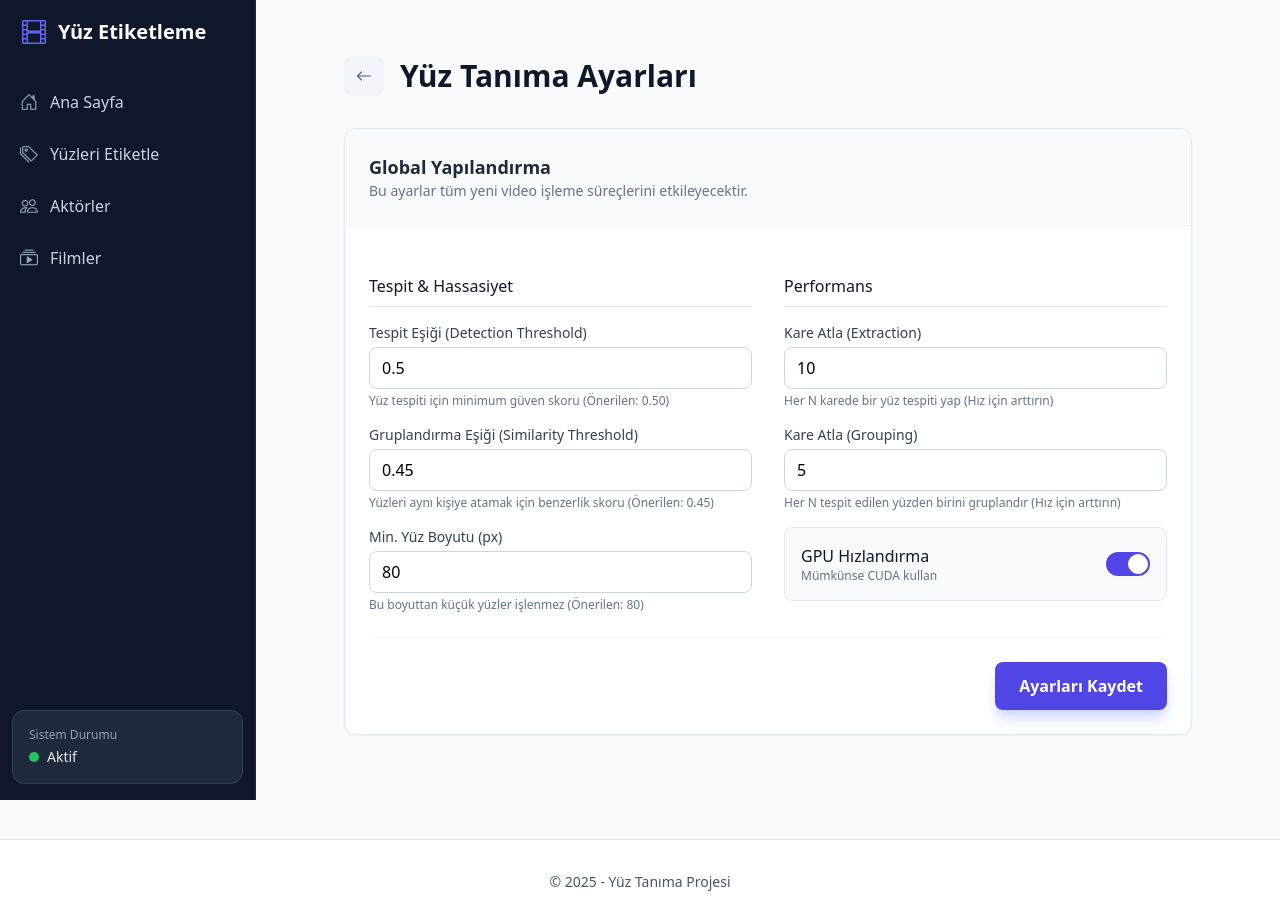
After one commit to ysfdursun/video_face_embedding_ui, a Django app: page /settings/ in a window 1280 px wide. The commit adds this page. Run offline with Django 5.2, Linux system fonts and the light colour scheme; data comes from the database, SQL or seed files in the repository.

Commit message:
update system, integreate new models for statistical analysis

```diff
--- a/core/admin.py
+++ b/core/admin.py
@@ -1,10 +1,11 @@
 from django.contrib import admin
-from .models import Actor, Movie, MovieCast
+from .models import Actor, Movie, MovieCast,FaceRecognitionSettings,FaceGroup
 
 
 
 admin.site.register(Actor)
 admin.site.register(Movie)
 admin.site.register(MovieCast)
-
+admin.site.register(FaceRecognitionSettings)
+admin.site.register(FaceGroup)
 # Register your models here.
--- a/core/apps.py
+++ b/core/apps.py
@@ -1,5 +1,4 @@
 from django.apps import AppConfig
-
 
 class CoreConfig(AppConfig):
     default_auto_field = 'django.db.models.BigAutoField'
--- a/core/models.py
+++ b/core/models.py
@@ -29,5 +29,74 @@ class MovieCast(models.Model):
         unique_together = ('movie', 'actor')
         ordering = ['movie', 'actor']
 
+
     def __str__(self):
         return f"{self.movie.title} - {self.actor.name}"
+
+
+class FaceRecognitionSettings(models.Model):
+    """
+    Global settings for face recognition pipeline.
+    Singleton pattern implementation.
+    """
+    detection_threshold = models.FloatField(default=0.5, help_text="Minimum confidence for detecting a face (0.0 - 1.0)")
+    grouping_threshold = models.FloatField(default=0.45, help_text="Minimum similarity to group faces together (0.0 - 1.0)")
+    min_face_size = models.IntegerField(default=80, help_text="Minimum face height/width in pixels")
+    frame_skip_extract = models.IntegerField(default=10, help_text="Process every Nth frame for extraction")
+    frame_skip_group = models.IntegerField(default=5, help_text="Process every Nth extracted face for grouping")
+    gpu_enabled = models.BooleanField(default=True, help_text="Attempt to use GPU if available")
+
+    def save(self, *args, **kwargs):
+        if not self.pk and FaceRecognitionSettings.objects.exists():
+            # If you're trying to save a new instance, but one exists, update the existing one
+            return
+        return super(FaceRecognitionSettings, self).save(*args, **kwargs)
+
+    @classmethod
+    def get_settings(cls):
+        obj, created = cls.objects.get_or_create(pk=1)
+        return obj
+
+    def __str__(self):
+        return "Face Recognition Global Settings"
+
+
+class FaceGroup(models.Model):
+    """
+    Metadata for a face group on the filesystem.
+    This effectively extends the 'folder' concept with rich data.
+    """
+    RISK_LEVEL_CHOICES = [
+        ('LOW', 'Low Risk (High Confidence)'),
+        ('MEDIUM', 'Medium Risk'),
+        ('HIGH', 'High Risk (Low Confidence)'),
+    ]
+
+    movie = models.ForeignKey(Movie, on_delete=models.CASCADE, related_name='face_groups')
+    group_id = models.CharField(max_length=50, help_text="Folder name e.g. celebrity_001")
+
+    # Stats
+    face_count = models.IntegerField(default=0)
+    avg_confidence = models.FloatField(default=0.0, help_text="Average similarity score of faces in this group")
+
+    risk_level = models.CharField(max_length=10, choices=RISK_LEVEL_CHOICES, default='HIGH')
+
+    created_at = models.DateTimeField(auto_now_add=True)
+    updated_at = models.DateTimeField(auto_now=True)
+
+    class Meta:
+        unique_together = ('movie', 'group_id')
+        ordering = ['movie', 'group_id']
+
+    def update_risk_level(self):
+        """Auto-calculate risk based on confidence."""
+        if self.avg_confidence > 0.70:
+            self.risk_level = 'LOW'
+        elif self.avg_confidence > 0.55:
+            self.risk_level = 'MEDIUM'
+        else:
+            self.risk_level = 'HIGH'
+        self.save()
+
+    def __str__(self):
+        return f"{self.movie.title} - {self.group_id} ({self.risk_level})"
--- /dev/null
+++ b/core/templates/core/settings.html
@@ -0,0 +1,99 @@
+{% extends 'core/base.html' %}
+
+{% block title %}Yüz Tanıma Ayarları{% endblock %}
+
+{% block content %}
+<div class="max-w-4xl mx-auto p-6">
+    <div class="flex items-center gap-4 mb-8">
+        <a href="{% url 'core:label_all_faces' %}" class="w-10 h-10 flex items-center justify-center bg-slate-100 hover:bg-slate-200 rounded-lg text-slate-600 transition-colors">
+            <i class="bi bi-arrow-left"></i>
+        </a>
+        <h1 class="text-3xl font-bold text-slate-900">Yüz Tanıma Ayarları</h1>
+    </div>
+
+    {% if messages %}
+    <div class="mb-6">
+        {% for message in messages %}
+        <div class="p-4 rounded-lg {% if message.tags == 'success' %}bg-green-100 text-green-700 border border-green-200{% else %}bg-red-100 text-red-700 border border-red-200{% endif %}">
+            {{ message }}
+        </div>
+        {% endfor %}
+    </div>
+    {% endif %}
+
+    <div class="bg-white rounded-xl shadow-sm border border-slate-200 overflow-hidden">
+        <div class="p-6 border-b border-slate-100 bg-slate-50">
+            <h2 class="text-lg font-semibold text-slate-800">Global Yapılandırma</h2>
+            <p class="text-sm text-slate-500">Bu ayarlar tüm yeni video işleme süreçlerini etkileyecektir.</p>
+        </div>
+
+        <form method="post" class="p-6 space-y-6">
+            {% csrf_token %}
+
+            <div class="grid grid-cols-1 md:grid-cols-2 gap-8">
+                <!-- Group 1: Detection -->
+                <div class="space-y-4">
+                    <h3 class="font-medium text-slate-900 border-b pb-2">Tespit & Hassasiyet</h3>
+
+                    <div>
+                        <label class="block text-sm font-medium text-slate-700 mb-1">Tespit Eşiği (Detection Threshold)</label>
+                        <input type="number" step="0.01" min="0.1" max="1.0" name="detection_threshold" value="{{ settings.detection_threshold }}"
+                               class="w-full px-3 py-2 border border-slate-300 rounded-lg focus:ring-2 focus:ring-indigo-500">
+                        <p class="text-xs text-slate-500 mt-1">Yüz tespiti için minimum güven skoru (Önerilen: 0.50)</p>
+                    </div>
+
+                    <div>
+                        <label class="block text-sm font-medium text-slate-700 mb-1">Gruplandırma Eşiği (Similarity Threshold)</label>
+                        <input type="number" step="0.01" min="0.1" max="1.0" name="grouping_threshold" value="{{ settings.grouping_threshold }}"
+                               class="w-full px-3 py-2 border border-slate-300 rounded-lg focus:ring-2 focus:ring-indigo-500">
+                        <p class="text-xs text-slate-500 mt-1">Yüzleri aynı kişiye atamak için benzerlik skoru (Önerilen: 0.45)</p>
+                    </div>
+
+                    <div>
+                        <label class="block text-sm font-medium text-slate-700 mb-1">Min. Yüz Boyutu (px)</label>
+                        <input type="number" min="20" max="500" name="min_face_size" value="{{ settings.min_face_size }}"
+                               class="w-full px-3 py-2 border border-slate-300 rounded-lg focus:ring-2 focus:ring-indigo-500">
+                        <p class="text-xs text-slate-500 mt-1">Bu boyuttan küçük yüzler işlenmez (Önerilen: 80)</p>
+                    </div>
+                </div>
+
+                <!-- Group 2: Performance -->
+                <div class="space-y-4">
+                    <h3 class="font-medium text-slate-900 border-b pb-2">Performans</h3>
+
+                    <div>
+                        <label class="block text-sm font-medium text-slate-700 mb-1">Kare Atla (Extraction)</label>
+                        <input type="number" min="1" max="100" name="frame_skip_extract" value="{{ settings.frame_skip_extract }}"
+                               class="w-full px-3 py-2 border border-slate-300 rounded-lg focus:ring-2 focus:ring-indigo-500">
+                        <p class="text-xs text-slate-500 mt-1">Her N karede bir yüz tespiti yap (Hız için arttırın)</p>
+                    </div>
+
+                    <div>
+                        <label class="block text-sm font-medium text-slate-700 mb-1">Kare Atla (Grouping)</label>
+                        <input type="number" min="1" max="100" name="frame_skip_group" value="{{ settings.frame_skip_group }}"
+                               class="w-full px-3 py-2 border border-slate-300 rounded-lg focus:ring-2 focus:ring-indigo-500">
+                        <p class="text-xs text-slate-500 mt-1">Her N tespit edilen yüzden birini gruplandır (Hız için arttırın)</p>
+                    </div>
+
+                    <div class="flex items-center justify-between p-4 bg-slate-50 rounded-lg border border-slate-200 mt-6">
+                        <div>
+                            <span class="font-medium text-slate-900">GPU Hızlandırma</span>
+                            <p class="text-xs text-slate-500">Mümkünse CUDA kullan</p>
+                        </div>
+                        <label class="relative inline-flex items-center cursor-pointer">
+                            <input type="checkbox" name="gpu_enabled" class="sr-only peer" {% if settings.gpu_enabled %}checked{% endif %}>
+                            <div class="w-11 h-6 bg-slate-200 peer-focus:outline-none peer-focus:ring-4 peer-focus:ring-indigo-300 rounded-full peer peer-checked:after:translate-x-full peer-checked:after:border-white after:content-[''] after:absolute after:top-[2px] after:left-[2px] after:bg-white after:border-gray-300 after:border after:rounded-full after:h-5 after:w-5 after:transition-all peer-checked:bg-indigo-600"></div>
+                        </label>
+                    </div>
+                </div>
+            </div>
+
+            <div class="pt-6 border-t border-slate-100 flex justify-end">
+                <button type="submit" class="px-6 py-3 bg-indigo-600 text-white rounded-lg hover:bg-indigo-700 font-semibold shadow-lg shadow-indigo-200 transition-all">
+                    Ayarları Kaydet
+                </button>
+            </div>
+        </form>
+    </div>
+</div>
+{% endblock %}
--- a/core/urls.py
+++ b/core/urls.py
@@ -7,6 +7,7 @@ app_name = 'core'
 urlpatterns = [
     path('', views.welcome, name='welcome'),
     path('home/', views.home, name='home'),
+    path('settings/', views.settings_view, name='settings'),
     path('label/all/', views.label_all_faces, name='label_all_faces'),
     path('label/list/', views.list_unlabeled_faces, name='list_unlabeled_faces'),
     path('label/delete_single/', views.delete_single_face, name='delete_single_face'),
--- a/core/views/__init__.py
+++ b/core/views/__init__.py
@@ -6,3 +6,4 @@ from .actor_views import *
 from .assets_views import *
 from .api_views import *
 from .movie_views import *
+from .settings_views import *
--- /dev/null
+++ b/core/views/settings_views.py
@@ -0,0 +1,24 @@
+from django.shortcuts import render, redirect
+from django.contrib import messages
+from core.models import FaceRecognitionSettings
+
+def settings_view(request):
+    settings_obj = FaceRecognitionSettings.get_settings()
+
+    if request.method == 'POST':
+        try:
+            settings_obj.detection_threshold = float(request.POST.get('detection_threshold', 0.5))
+            settings_obj.grouping_threshold = float(request.POST.get('grouping_threshold', 0.45))
+            settings_obj.min_face_size = int(request.POST.get('min_face_size', 80))
+            settings_obj.frame_skip_extract = int(request.POST.get('frame_skip_extract', 10))
+            settings_obj.frame_skip_group = int(request.POST.get('frame_skip_group', 5))
+            settings_obj.gpu_enabled = request.POST.get('gpu_enabled') == 'on'
+
+            settings_obj.save()
+            messages.success(request, 'Ayarlar başarıyla güncellendi.')
+        except ValueError:
+            messages.error(request, 'Geçersiz değerler girildi.')
+
+        return redirect('core:settings')
+
+    return render(request, 'core/settings.html', {'settings': settings_obj})
--- a/face_embedding_project/settings.py
+++ b/face_embedding_project/settings.py
@@ -77,8 +77,8 @@ WSGI_APPLICATION = 'face_embedding_project.wsgi.application'
 # Database
 # https://docs.djangoproject.com/en/5.2/ref/settings/#databases
 
-# DB_URL = config('DATABASE_URL', default='sqlite:///' + str(BASE_DIR / 'db.sqlite3'))
-DB_URL =  default='sqlite:///' + str(BASE_DIR / 'db.sqlite3')
+DB_URL = config('DATABASE_URL', default='sqlite:///' + str(BASE_DIR / 'db.sqlite3'))
+# DB_URL =  default='sqlite:///' + str(BASE_DIR / 'db.sqlite3')
 
 if 'sqlite' in DB_URL:
     DATABASES = {
```
Also changed, not shown: core/face_processor.py (+70 -16 lines), core/services/face_service.py (+65 -0 lines), core/templates/core/label_face_filesystem.html (+16 -2 lines), core/views/face_views.py (+42 -10 lines), core/migrations/0002_facerecognitionsettings_facegroup.py (added), 2 other files.
